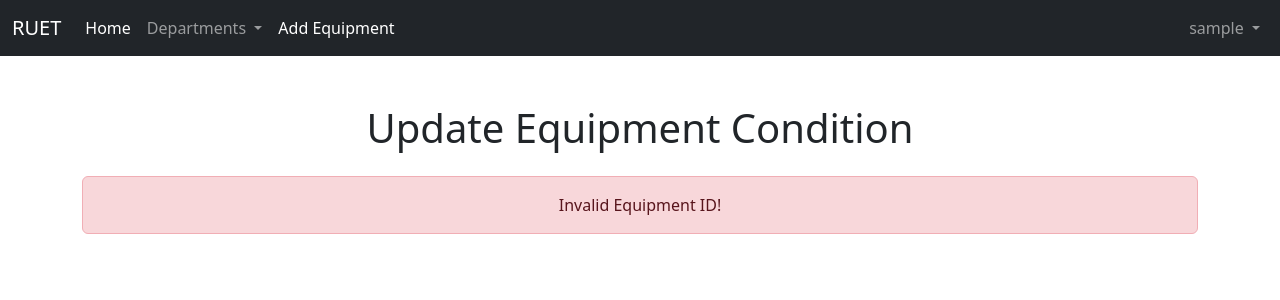
After one commit to RezwanaRifah/ruetIMS, a PHP site: page /updateEquipment.php in a window 1280 px wide. The commit adds this page. Shown: the top 300 px of the page. Run offline with PHP 8.4, Linux system fonts and the light colour scheme; the visitor is signed in with stand-in values (Sample User, id 1); tables that the repository leaves empty or names only in its code hold one stand-in row (values such as "Sample post").

Commit message:
add the update and delete option

```diff
--- a/equipments.php
+++ b/equipments.php
@@ -66,7 +66,7 @@ require 'partials/_dbConnector.php';
                     echo "<h2 class='text-center'>Room No: " . htmlspecialchars($roomNo) . "</h2>";
                     echo "<table class='table table-bordered table-hover mt-4'>";
                     echo "<thead class='table-dark'>";
-                    echo "<tr><th>ID</th><th>Name</th><th>Room No</th><th>Condition</th></tr>";
+                    echo "<tr><th>ID</th><th>Name</th><th>Room No</th><th>Condition</th><th>Update</th><th>Delete</th></tr>";
                     echo "</thead>";
                     echo "<tbody>";
                     foreach ($equipments as $equipment) {
@@ -75,6 +75,8 @@ require 'partials/_dbConnector.php';
                         echo "<td>" . htmlspecialchars($equipment['Name']) . "</td>";
                         echo "<td>" . htmlspecialchars($equipment['RoomNo']) . "</td>";
                         echo "<td>" . ($equipment['Condition'] == 1 ? "<span class='badge bg-success'>Good</span>" : "<span class='badge bg-danger'>Bad</span>") . "</td>";
+                        echo "<td><a href='updateEquipment.php?id=" . $equipment['Id'] . "' class='btn btn-warning btn-sm'>Update</a></td>";
+                        echo "<td><a href='deleteEquipment.php?id=" . $equipment['Id'] . "' class='btn btn-danger btn-sm'>Delete</a></td>";
                         echo "</tr>";
                     }
                     echo "</tbody>";
--- a/rooms/class.php
+++ b/rooms/class.php
@@ -7,7 +7,7 @@ require '../partials/_dbConnector.php';
 
 try {
     // Check if department exists
-    $sql_dept = "SELECT `ShortName` FROM `departments` WHERE `FullName` = ?";
+    $sql_dept = "SELECT ShortName FROM departments WHERE FullName = ?";
     $stmt_dept = $conn->prepare($sql_dept);
 
     if (!$stmt_dept) {
@@ -22,7 +22,7 @@ try {
 
     if ($departmentShortName) {
         // Fetch classes by department
-        $sql_classes = "SELECT * FROM `rooms` WHERE `Department` = ? AND `RoomType` = 'class'";
+        $sql_classes = "SELECT * FROM rooms WHERE Department = ? AND RoomType = 'class'";
         $stmt_classes = $conn->prepare($sql_classes);
 
         if (!$stmt_classes) {
--- /dev/null
+++ b/updateEquipment.php
@@ -0,0 +1,101 @@
+<?php
+// Enable error reporting
+error_reporting(E_ALL);
+ini_set('display_errors', 1);
+
+// Connect to the database
+require 'partials/_dbConnector.php';
+
+$updateSuccess = false;
+$updateError = null;
+
+// Check if equipment ID is provided
+if (isset($_GET['id'])) {
+    $equipment_id = intval($_GET['id']);
+
+    // Fetch equipment details
+    $sql = "SELECT `Id`, `Name`, `RoomNo`, `Condition` FROM `equipments` WHERE `Id` = ?";
+    $stmt = $conn->prepare($sql);
+    if ($stmt) {
+        $stmt->bind_param("i", $equipment_id);
+        $stmt->execute();
+        $result = $stmt->get_result();
+        $equipment = $result->fetch_assoc();
+    } else {
+        die("Error preparing statement: " . $conn->error);
+    }
+}
+
+// Handle form submission
+if ($_SERVER['REQUEST_METHOD'] == 'POST' && isset($_POST['condition'])) {
+    $new_condition = $_POST['condition'] == 'Good' ? 1 : 0;
+
+    $update_sql = "UPDATE `equipments` SET `Condition` = ? WHERE `Id` = ?";
+    $update_stmt = $conn->prepare($update_sql);
+    if ($update_stmt) {
+        $update_stmt->bind_param("ii", $new_condition, $equipment_id);
+        if ($update_stmt->execute()) {
+            $updateSuccess = true;
+        } else {
+            $updateError = "Error updating condition: " . $update_stmt->error;
+        }
+    } else {
+        $updateError = "Error preparing update statement: " . $conn->error;
+    }
+}
+?>
+
+<!DOCTYPE html>
+<html lang="en">
+
+<head>
+    <meta charset="UTF-8">
+    <meta name="viewport" content="width=device-width, initial-scale=1.0">
+    <title>Update Equipment Condition</title>
+    <!-- Include Bootstrap CSS -->
+    <link href="https://cdn.jsdelivr.net/npm/bootstrap@5.3.0/dist/css/bootstrap.min.css" rel="stylesheet">
+</head>
+
+<body>
+    <?php require 'partials/_navBar.php'; ?>
+
+    <div class="container mt-5">
+        <h1 class="text-center mb-4">Update Equipment Condition</h1>
+
+        <?php if (isset($equipment)) : ?>
+            <div class="card mx-auto" style="max-width: 500px;">
+                <div class="card-body">
+                    <h5 class="card-title">Equipment: <?php echo htmlspecialchars($equipment['Name']); ?></h5>
+                    <p class="card-text">Room No: <?php echo htmlspecialchars($equipment['RoomNo']); ?></p>
+                    <p class="card-text">Current Condition:
+                        <?php echo $equipment['Condition'] == 1 ? '<span class="badge bg-success">Good</span>' : '<span class="badge bg-danger">Bad</span>'; ?>
+                    </p>
+
+                    <form action="updateEquipmentCondition.php?id=<?php echo $equipment['Id']; ?>" method="post">
+                        <div class="mb-3">
+                            <label for="condition" class="form-label">Update Condition</label>
+                            <select class="form-select" id="condition" name="condition" required>
+                                <option value="Good" <?php echo $equipment['Condition'] == 1 ? 'selected' : ''; ?>>Good</option>
+                                <option value="Bad" <?php echo $equipment['Condition'] == 0 ? 'selected' : ''; ?>>Bad</option>
+                            </select>
+                        </div>
+                        <button type="submit" class="btn btn-primary w-100">Update</button>
+                    </form>
+
+                    <?php if ($updateSuccess) : ?>
+                        <div class="alert alert-success mt-3">Condition updated successfully!</div>
+                    <?php elseif ($updateError) : ?>
+                        <div class="alert alert-danger mt-3"><?php echo $updateError; ?></div>
+                    <?php endif; ?>
+                </div>
+            </div>
+        <?php else : ?>
+            <div class="alert alert-danger text-center">Invalid Equipment ID!</div>
+        <?php endif; ?>
+    </div>
+
+    <!-- Include Bootstrap JS -->
+    <script src="https://cdn.jsdelivr.net/npm/bootstrap@5.3.0/dist/js/bootstrap.bundle.min.js"></script>
+</body>
+
+</html>
```
Also changed, not shown: deleteEquipment.php (added, +80 -0 lines).
